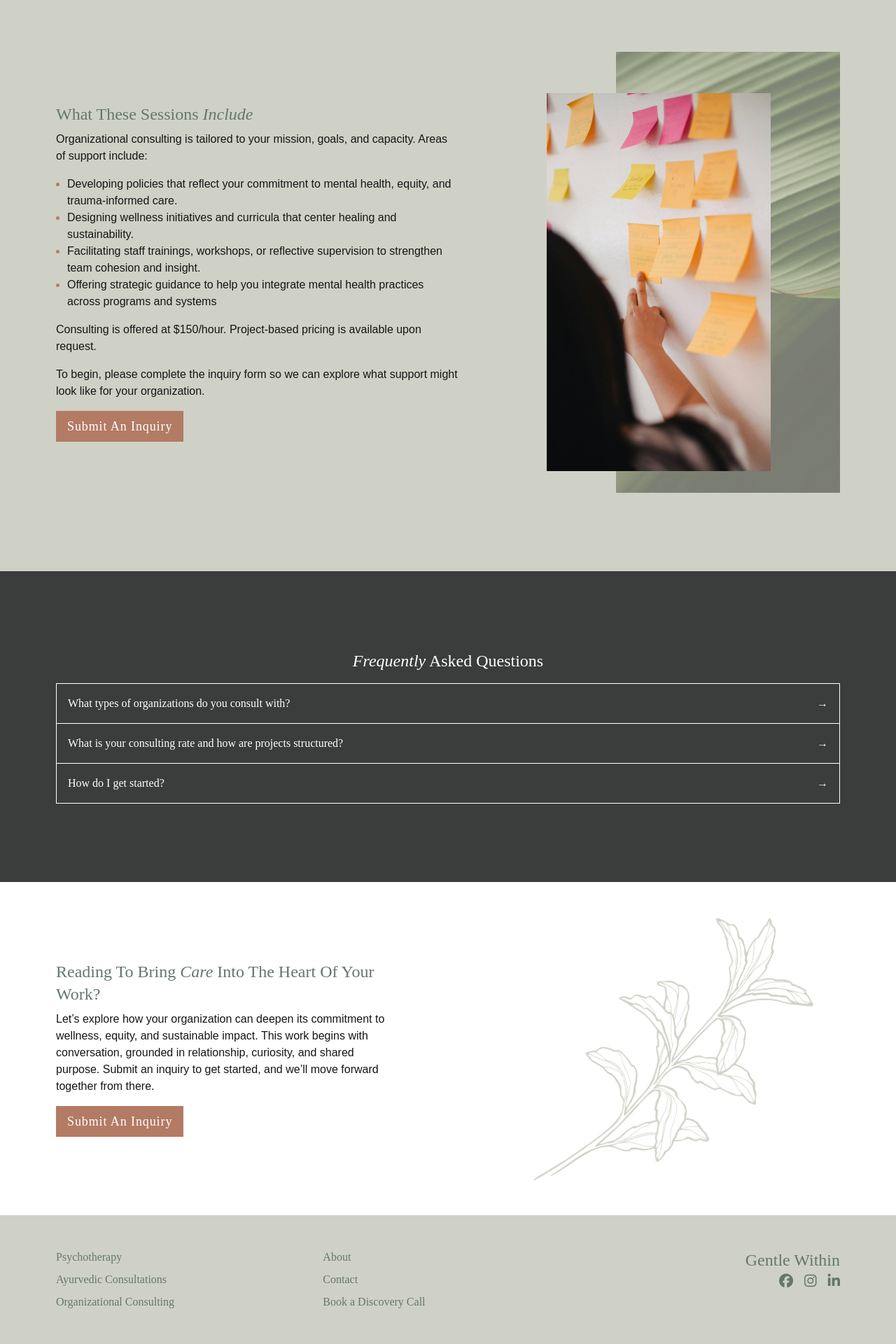
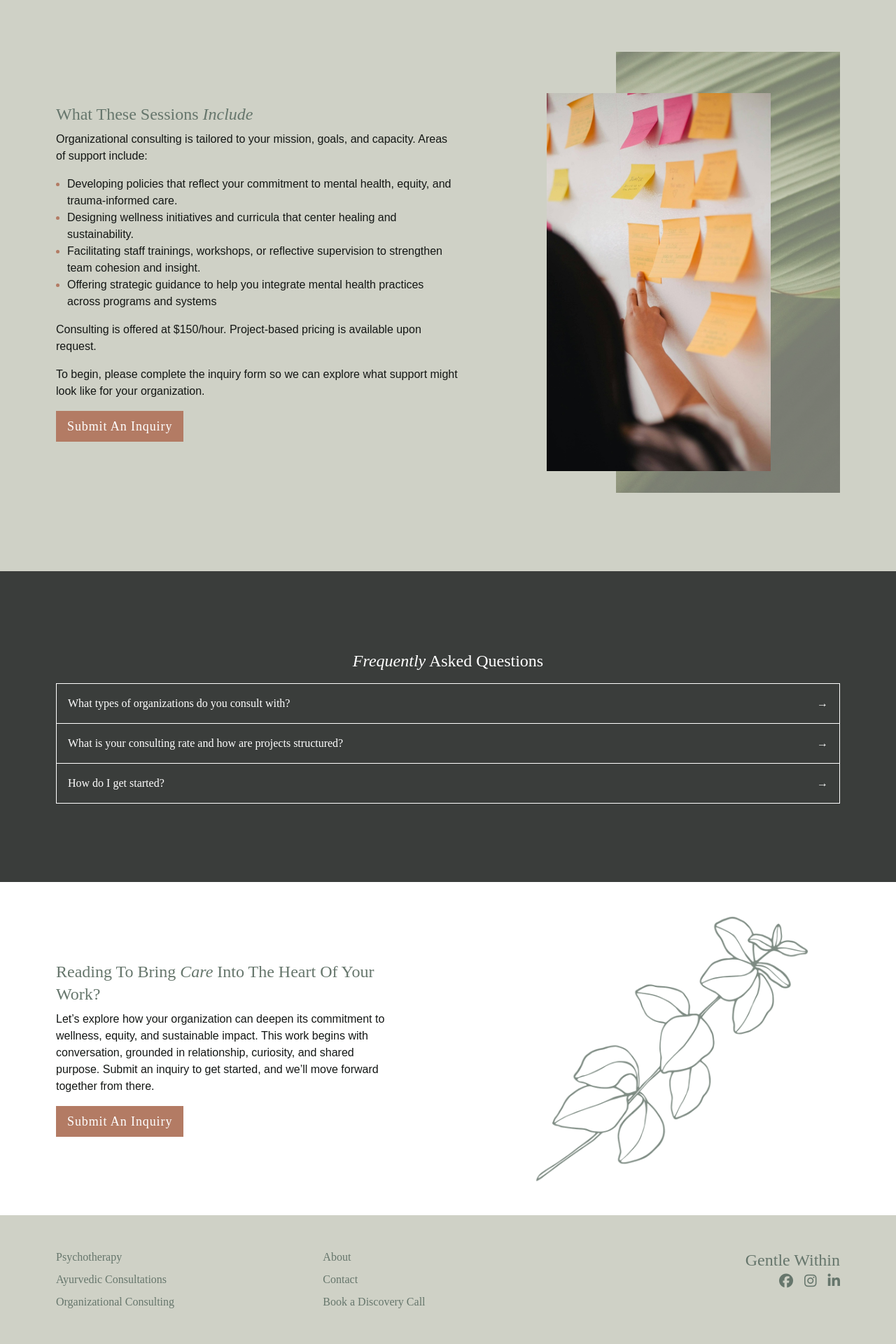
Before and after one commit to brittwoodard/gentle-within, a Jekyll site: the page built from _offerings/organizational-consulting.md, in a window 1280 px wide. Shown: the part 2029-3949 px from the top of the page at 70% size. Built offline with Jekyll 4.4.1, drawn with Linux system fonts in a browser that asks for light colours; some web fonts are replaced.

Commit message:
herbs for services pages

```diff
--- a/_offerings/organizational-consulting.md
+++ b/_offerings/organizational-consulting.md
@@ -67,7 +67,7 @@ cta:
   button:
     text: Submit an Inquiry
     url: /discover
-  image_path: /uploads/temporary-illustration.png
+  image_path: /uploads/gentle-within-15.png
 seo:
   hide-from-googe: true
 ---
```
Also changed, not shown: _offerings/ayurvedic-consultations.md (+1 -1 lines), uploads/gentle-within-15.png (added), uploads/gentle-within-16.png (added).
